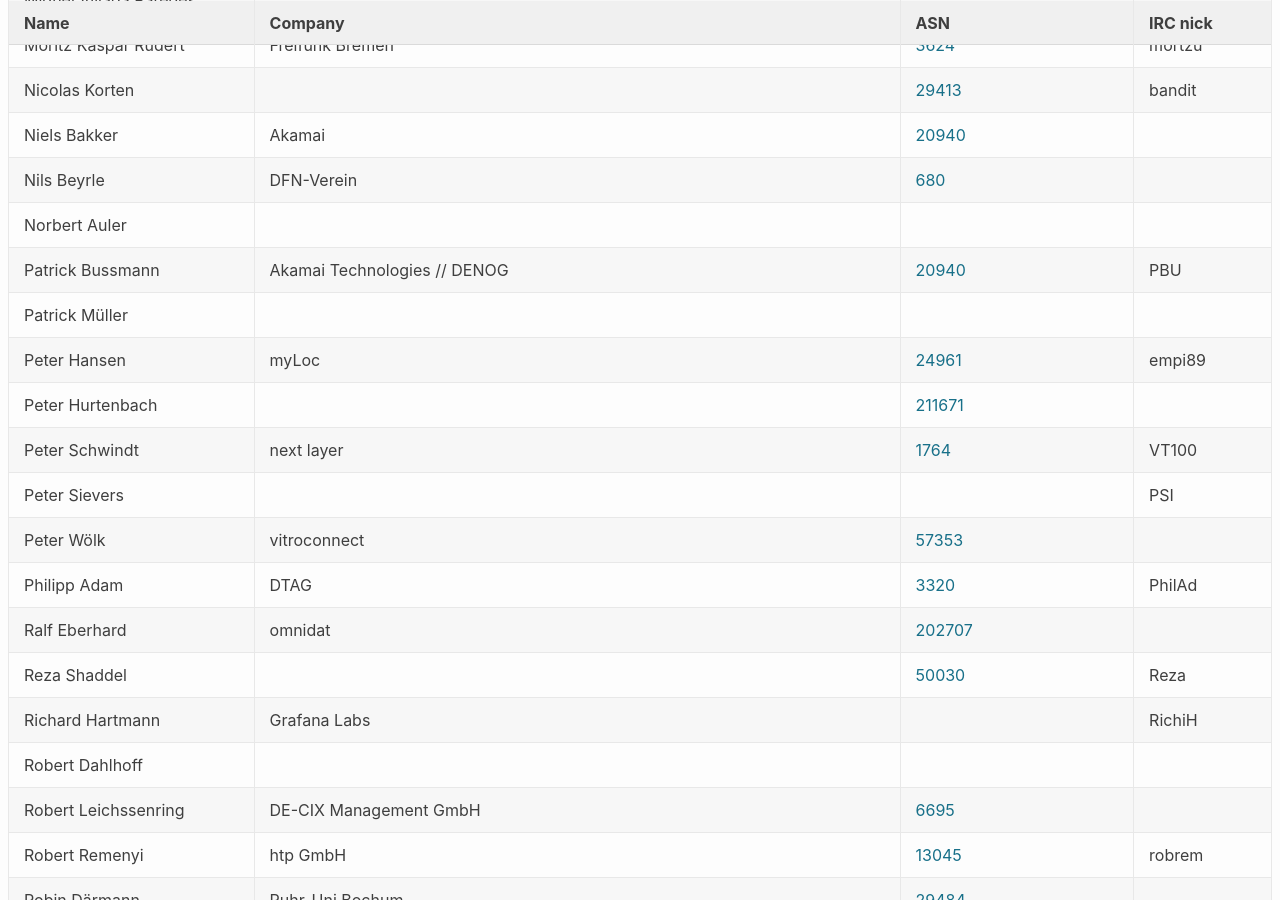
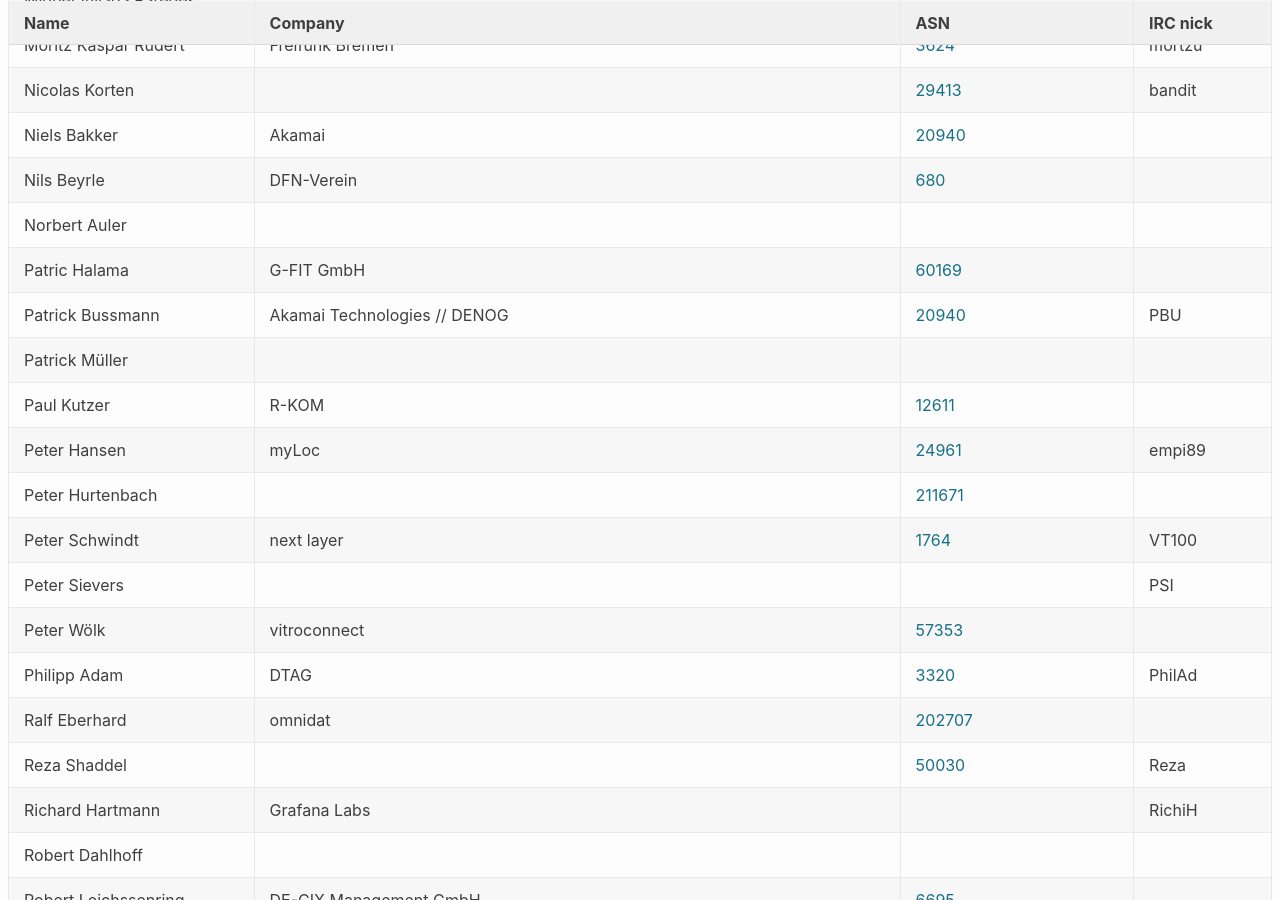
Before and after one commit to denog/pretix-attendeelist, a Jekyll site: the page built from denog13/index.markdown, in a window 1280 px wide and 900 px high, scrolled down 7045 px. Built offline with Jekyll 4.4.1, drawn with Linux system fonts in a browser that asks for light colours; some of the changed text lies outside the part shown.

Commit message:
Latest data: Tue Oct  5 07:49:52 UTC 2021

```diff
--- a/_data/attendees_denog13.json
+++ b/_data/attendees_denog13.json
@@ -930,6 +930,12 @@
     "asn": null
   },
   {
+    "name": "Patric Halama",
+    "company": "G-FIT GmbH",
+    "irc": null,
+    "asn": "AS60169"
+  },
+  {
     "name": "Patrick Bussmann",
     "company": "Akamai Technologies // DENOG",
     "irc": "PBU",
@@ -940,6 +946,12 @@
     "company": null,
     "irc": null,
     "asn": null
+  },
+  {
+    "name": "Paul Kutzer",
+    "company": "R-KOM",
+    "irc": null,
+    "asn": "12611"
   },
   {
     "name": "Peter Hansen",
@@ -1224,6 +1236,12 @@
     "asn": "211684"
   },
   {
+    "name": "Thomas Albersdörfer",
+    "company": "R-KOM GmbH & Co. KG",
+    "irc": null,
+    "asn": "AS12611"
+  },
+  {
     "name": "Thomas Fragstein",
     "company": null,
     "irc": "Fragstone",
```
